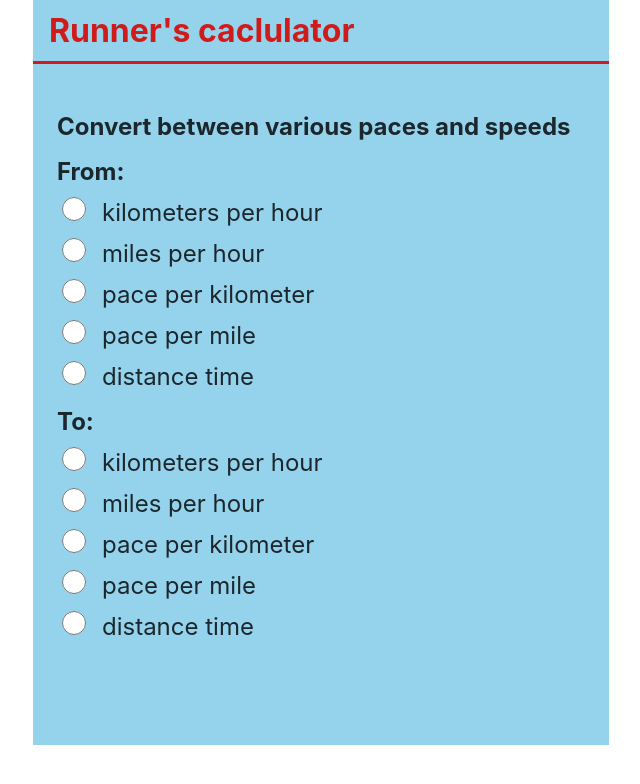
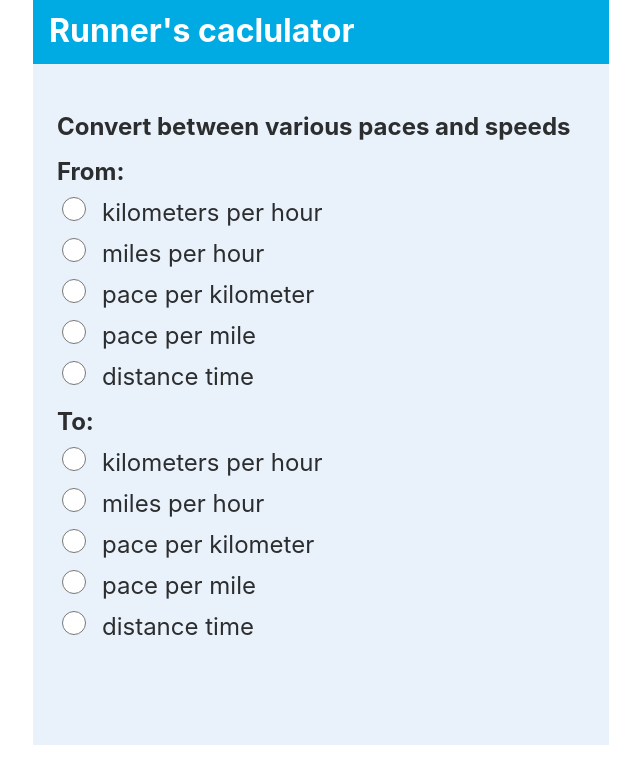
Before and after one commit to poperor/runners-calculator, a Next.js app: page / in a window 1280 px wide. Shown: the top 784 px of the page, without its empty margins (319-959 px from the left). Built offline with nearby package versions, Linux system fonts and the light colour scheme.

Commit message:
further style adjustments

```diff
--- a/components/alternatives-select/alternatives-select.module.css
+++ b/components/alternatives-select/alternatives-select.module.css
@@ -3,6 +3,7 @@
   font-size: 1.5rem;
   margin: 1rem 0.5rem 0.5rem 0.5rem;
   border-radius: 0px;
+  background-color: white;
 }
 
 @media only screen and (max-width: 480px) {
--- a/components/header/header.module.css
+++ b/components/header/header.module.css
@@ -1,12 +1,12 @@
 .header {
-    color: #D01B1B;
-    background-color: #95D2EC;
+    color: white;
+    background-color: #00ABE4;
     font-size: 2rem;
     font-weight: bold;
     padding: 0;
     height: 4rem;
-    border-bottom-color: #D01B1B;
-    border-bottom-style: solid;
+    /* border-bottom-color: #D01B1B;
+    border-bottom-style: solid; */
 }
 
 .homeLink {
--- a/components/layout/layout.module.css
+++ b/components/layout/layout.module.css
@@ -1,7 +1,7 @@
 .container {
   max-width: 36rem;
   margin: auto;
-  background-color: #95D2EC;
+  background-color: #E9F1FA;
   color: rgba(0, 0, 0, 0.817);
 }
 
--- a/components/results/result.module.css
+++ b/components/results/result.module.css
@@ -1,6 +1,7 @@
 .result {
     font-size: 2.5rem;
     margin-left: 0.5rem;
+    margin-top: 1rem;
 }
 
 .distanceinputbox {
```
Also changed, not shown: pages/[id].module.css (+9 -11 lines), public/switch-vertical_2.svg.
